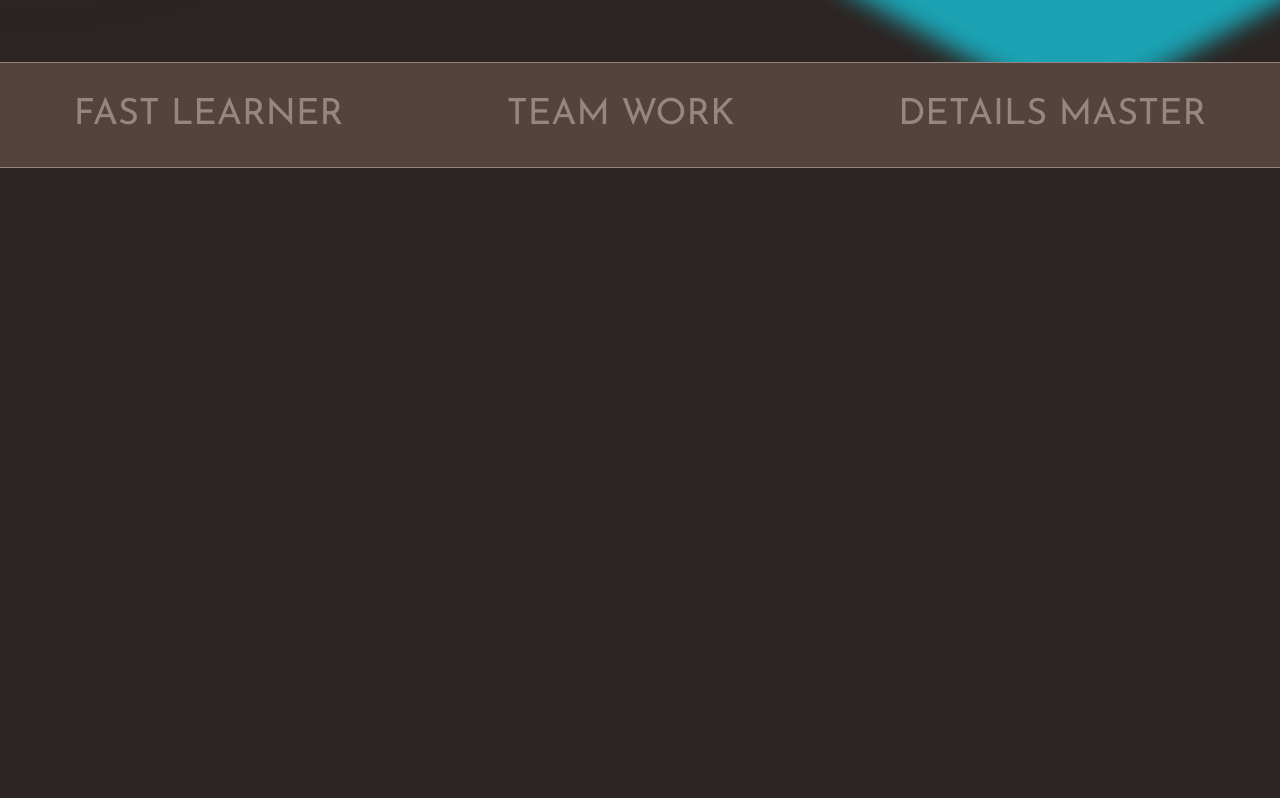
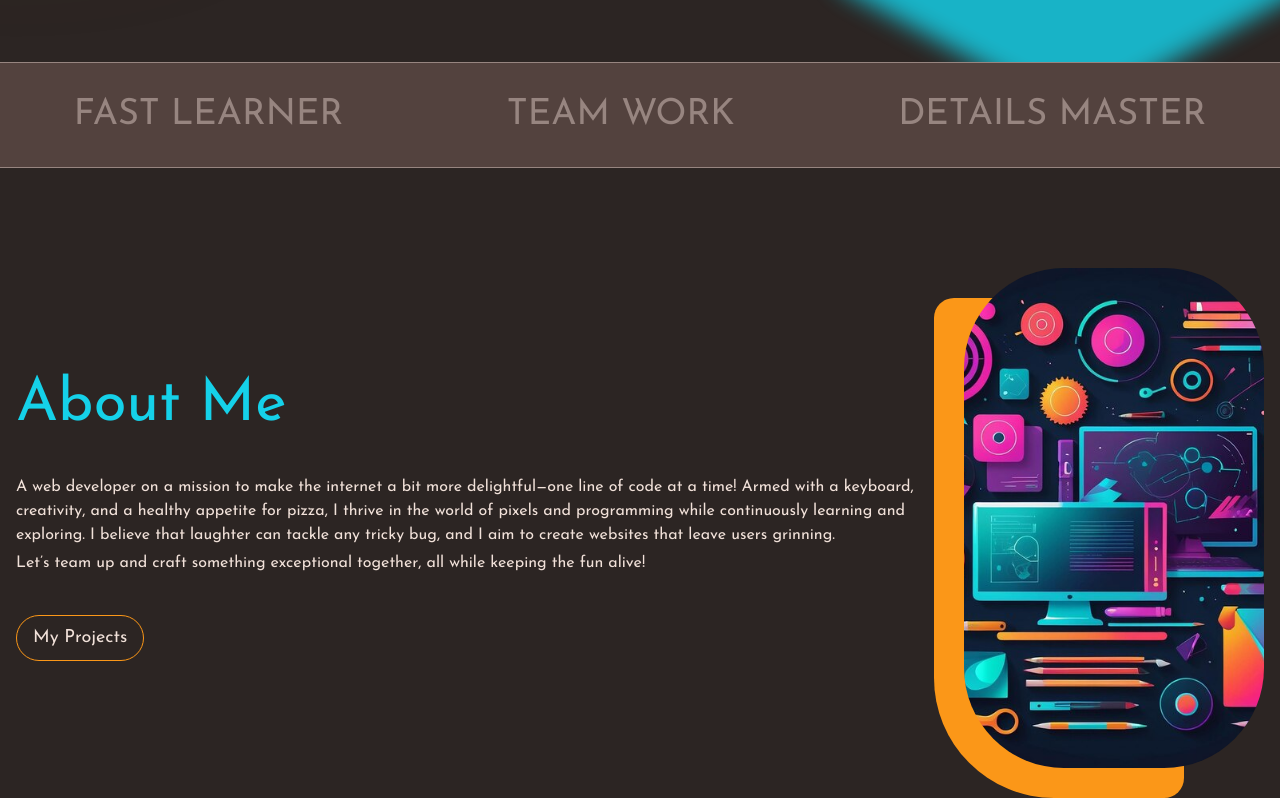
Before and after one commit to AnkitaB5007/ab-portfolio, a React (Vite) app: page / in a window 1280 px wide. Shown: the part 462-1260 px from the top of the page. Before the commit the page ends 800 px from the top, so only its background shows below. Built offline with nearby package versions, Linux system fonts and the light colour scheme.

Commit message:
AboutMe section completion

```diff
--- a/src/App.tsx
+++ b/src/App.tsx
@@ -2,6 +2,7 @@ import NavbarMain from "./components/navbar/NavbarMain";
 import HeroMain from "./components/heroSection/HeroMain";
 import HeroGradient from "./components/heroSection/HeroGradient";
 import SubHeroSection from "./components/heroSection/SubHeroSection";
+import AboutMeMain from "./components/aboutMeSection/AboutMeMain";
 
 function App() {
 
@@ -12,6 +13,7 @@ function App() {
         <HeroMain/>
         <HeroGradient/>
         <SubHeroSection/>
+        <AboutMeMain/>
       </main>
   )
 }
--- /dev/null
+++ b/src/components/aboutMeSection/AboutMeImage.tsx
@@ -0,0 +1,15 @@
+const AboutMeImage = () => {
+    return (
+        <div className="h-[500px] w-[300px] relative">
+            <div className="h-[500px] w-[300px] rounded-[100px] absolute overflow-hidden">
+                <img src="../../public/images/about-me.jpg" alt="about-me" className="h-full w-auto object-cover" />
+            </div>
+            <div className="h-[500px] w-[250px] bg-orange absolute bottom-[-30px]
+            left-[-30px] rounded-bl-[120px] rounded-tr-[120px] rounded-br-[20px] rounded-tl-[20px] -z-10">
+
+            </div>
+        </div>
+    );
+};
+
+export default AboutMeImage;
--- /dev/null
+++ b/src/components/aboutMeSection/AboutMeMain.tsx
@@ -0,0 +1,17 @@
+import AboutMeText from "./AboutMeText";
+import AboutMeImage from "./AboutMeImage";
+
+const AboutMeMain = () => {
+    return (
+        <div className="flex md:flex-row sm:flex-col gap-12 px-4 max-w-[1200] mx-auto mt-[100px] justify-between items-center">
+            <div className="">
+                <AboutMeText/>
+            </div>
+            <div className="">
+                <AboutMeImage/>
+            </div>
+        </div>
+    );
+};
+
+export default AboutMeMain;
--- /dev/null
+++ b/src/components/aboutMeSection/AboutMeText.tsx
@@ -0,0 +1,19 @@
+const AboutMeText = () => {
+    return (
+        <div className="flex flex-col md:items-start sm:items-center md:text-left sm:text-center">
+            <h2 className="text-6xl text-cyan mb-10">About Me</h2>
+            <p className="text-white">A web developer on a mission to make the internet a bit more delightful—one line of code
+                at a time! Armed with a keyboard, creativity, and a healthy appetite
+                for pizza, I thrive in the world of pixels and programming while
+                continuously learning and exploring. I believe that laughter can tackle any tricky bug,
+                and I aim to create websites that leave users grinning. </p>
+            <p className="mt-1 text-white">Let’s team up and craft something
+                exceptional together, all while keeping the fun alive!</p>
+            <button className="border border-orange rounded-full py-2 px-4 text-lg flex items-center mt-10
+            hover:bg-orange transition-all duration-500 cursor-pointer md:self-start sm:self-center text-white
+            hover:text-cyan">My Projects</button>
+        </div>
+    );
+};
+
+export default AboutMeText;
```
